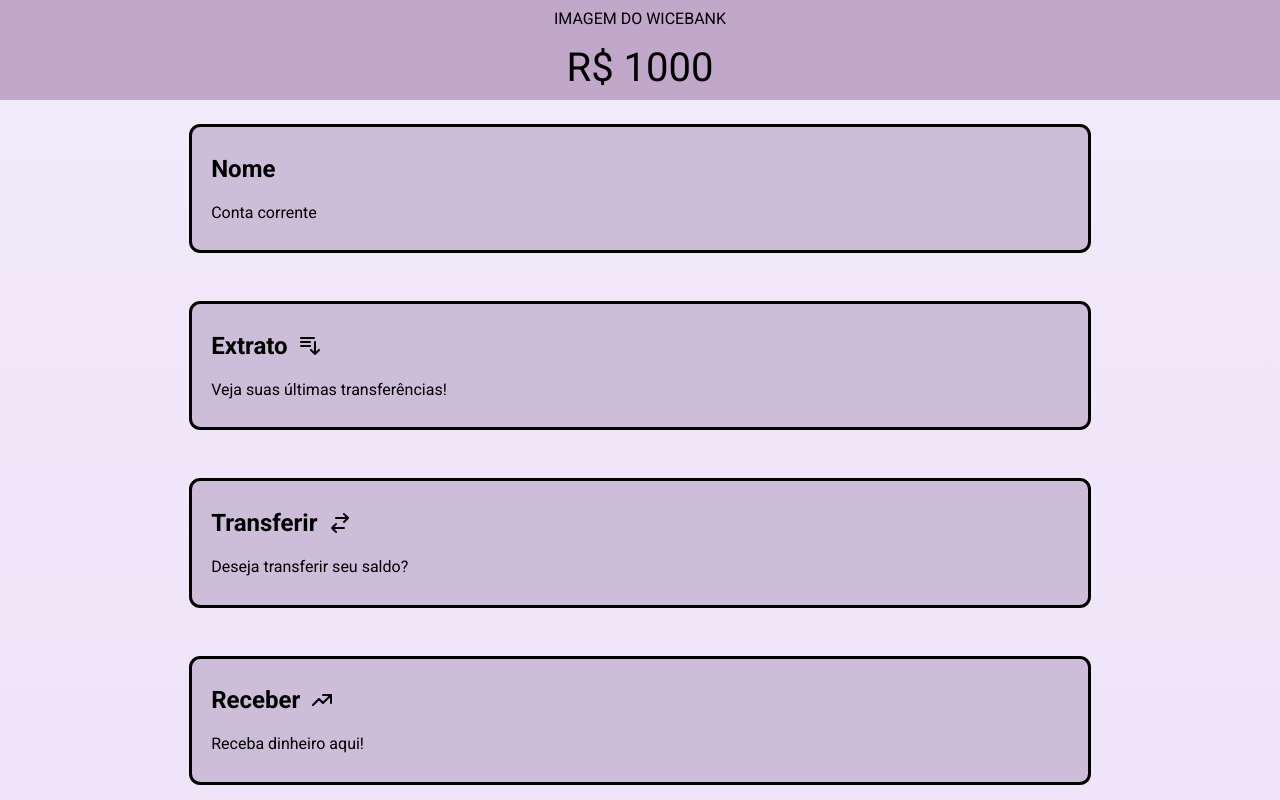
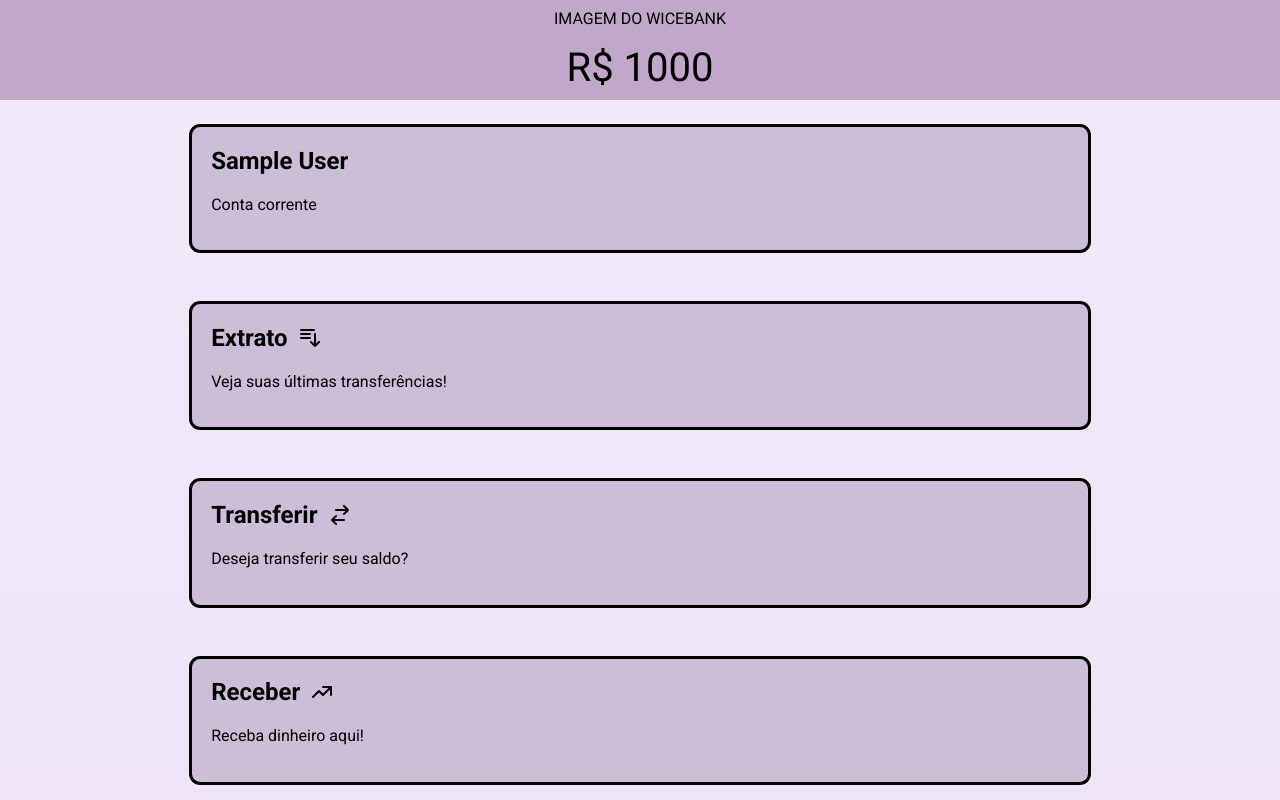
Before and after one commit to luizfritoli/wicebank, a Next.js app: page /bank in a window 1280 px wide. Shown: the top 800 px of the page. Built offline with nearby package versions, Linux system fonts and the light colour scheme; sample sign-in values are in the browser's storage.

Commit message:
OnClick adicionado nos cards

```diff
--- a/src/app/bank/page.tsx
+++ b/src/app/bank/page.tsx
@@ -5,13 +5,12 @@ import { useRouter } from 'next/navigation'
 import Card from '../components/main/Card'
 import Principal from '../components/main/Principal'
 import { User } from '@/lib/user'
-import { UserData } from '@/lib/user'
 
 const Page = () => {
   const router = useRouter()
 
   const [isLogged, setIsLogged] = useState(true)
-  const [actualUser, setActualUser] = useState<UserData | null>(null)
+  const [actualUser, setActualUser] = useState<User | null>(null)
 
 
   useEffect(() => {
@@ -22,7 +21,7 @@ const Page = () => {
     router.push("/login")
     return
    }
-    setActualUser(new User(actualUserParsed.user, actualUserParsed.email, actualUserParsed.password, actualUserParsed.balance))
+    setActualUser(new User(actualUserParsed.name, actualUserParsed.email, actualUserParsed.password, actualUserParsed.balance))
     setIsLogged(JSON.parse(stored || 'false'))
   }, [])
 
@@ -33,14 +32,18 @@ const Page = () => {
     }
   }, [isLogged])
 
+    const goToUserInfo = () => {
+    router.push("/userinfo")
+  }
+
   return (
     <section className="main">
-      <Principal balance={actualUser?.balance ?? 0} />
-      <Card title="Nome" desc="Conta corrente" />
-      <Card title="Extrato" desc="Veja suas últimas transferências!" icon="extract" />
-      <Card title="Transferir" desc="Deseja transferir seu saldo?" icon="transfer" />
-      <Card title="Receber" desc="Receba dinheiro aqui!" icon="receive" />
-      <Card title="Sair" desc="Encerre sua sessão." icon="leave" />
+      <Principal balance={actualUser?.showBalance ?? 0} />
+      <Card title={actualUser?.showName ?? "No name"} desc="Conta corrente" onClick={goToUserInfo} />
+      <Card title="Extrato" desc="Veja suas últimas transferências!" icon="extract" onClick={goToUserInfo} />
+      <Card title="Transferir" desc="Deseja transferir seu saldo?" icon="transfer" onClick={goToUserInfo} />
+      <Card title="Receber" desc="Receba dinheiro aqui!" icon="receive" onClick={goToUserInfo} />
+      <Card title="Sair" desc="Encerre sua sessão." icon="leave" onClick={goToUserInfo} />
     </section>
   )
 }
--- a/src/app/components/login/LoginArea/index.tsx
+++ b/src/app/components/login/LoginArea/index.tsx
@@ -65,7 +65,7 @@ const LoginArea = () => {
     const verifyUser = usersArray.find((user:UserData) => user.email === state.email)
 
     if (verifyUser && verifyUser.password === state.password) {
-      const actualUser = new User(verifyUser.user, verifyUser.email, verifyUser.password)
+      const actualUser = new User(verifyUser.name, verifyUser.email, verifyUser.password)
       localStorage.setItem("actualUser", JSON.stringify(verifyUser))
       setIsLogged(true)
       localStorage.setItem("isLogged", "true")
--- a/src/app/components/main/Card/card.css
+++ b/src/app/components/main/Card/card.css
@@ -1,6 +1,7 @@
 .card {
   width: 70%;
-  height: 7.7em;
+  min-height: 7.7em;
+  height: auto;
   background: #cdbdd8;
   border: solid #000 0.2em;
   border-radius: 0.7em;
@@ -11,7 +12,7 @@
   display: flex;
   justify-content: center;
   flex-direction: column;
-  padding: 0.5em 0 0 1.2em;
+  padding: 0 0 0 1.2em;
   color: #000;
 }
 
--- a/src/app/components/main/Card/index.tsx
+++ b/src/app/components/main/Card/index.tsx
@@ -7,12 +7,13 @@ type PropTypes = {
   title: string
   desc: string
   balance?: number
+  onClick?: () => void
   icon?: string
 }
 
-const Card = ({ title, desc, icon }: PropTypes) => {
+const Card = ({ title, desc, icon, onClick }: PropTypes) => {
   return (
-    <div className="card">
+    <div className="card" onClick={onClick}>
       <div className="card-info">
         <h2>
           {title}{' '}
--- a/src/lib/user.ts
+++ b/src/lib/user.ts
@@ -13,7 +13,11 @@ export class User {
     public balance:number = 1000
   ) {}
 
-  get nome(): string {
+  get showName():string {
     return this.name
   }
+
+  get showBalance(): number {
+    return this.balance
+  }
 }
```
Also changed, not shown: src/app/components/UserInfo/index.tsx (added, +9 -0 lines), src/app/userinfo/page.tsx (added, +13 -0 lines).
